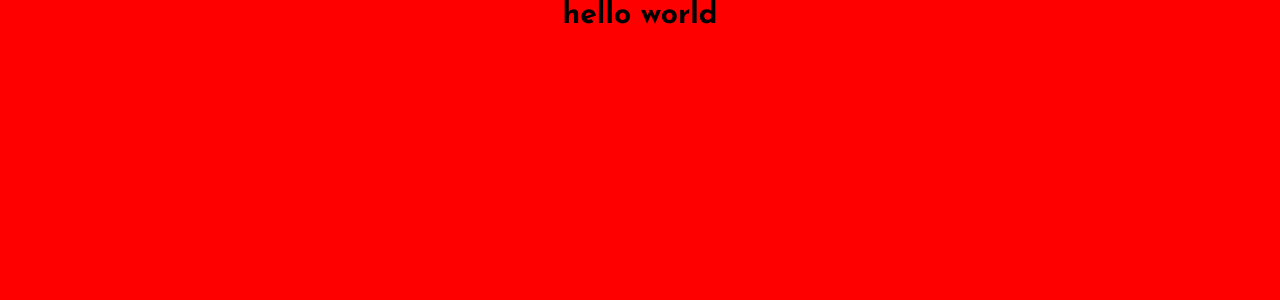
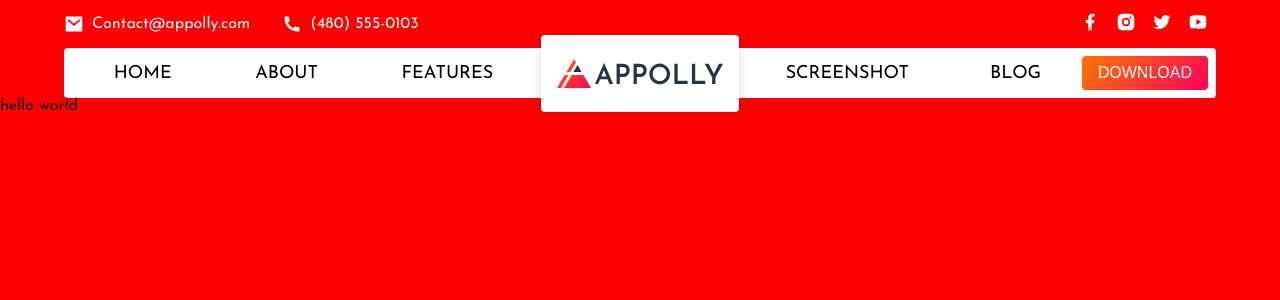
Before and after one commit to fernandohos/appolly, a Next.js app: page / in a window 1280 px wide. Shown: the top 300 px of the page. Built offline with nearby package versions, Linux system fonts and the light colour scheme.

Commit message:
:sparkles: add header component

```diff
--- /dev/null
+++ b/app/_components/Header/index.jsx
@@ -0,0 +1,36 @@
+import styles from "./styles.module.css";
+import logo from "@public/logo.svg";
+import Image from "next/image";
+import Link from "next/link";
+import { ContactHeader } from "./ContactHeader";
+
+export function Header() {
+  return (
+    <header className={styles.headerContainer}>
+      <ContactHeader />
+      <div className={styles.header}>
+        <button className={styles.hamburgerMenu} type="button">
+          <div></div>
+          <div></div>
+          <div></div>
+        </button>
+        <ul className={styles.menu}>
+          <li className={styles.desktopOnly}>Home</li>
+          <li>About</li>
+          <li>Features</li>
+        </ul>
+        <Link className={styles.logoContainer} href="/">
+          <Image src={logo} width={166} height={29} alt="apolly logo" />
+        </Link>
+        <div className={styles.logoSpacer}></div>
+        <ul className={styles.menu}>
+          <li>Screenshot</li>
+          <li>Blog</li>
+          <li className={`${styles.desktopOnly} ${styles.noMargin}`}>
+            <button className={styles.downloadButton}>Download</button>
+          </li>
+        </ul>
+      </div>
+    </header>
+  );
+}
--- /dev/null
+++ b/app/_components/Header/styles.module.css
@@ -0,0 +1,104 @@
+.headerContainer {
+  width: 90vw;
+  max-width: 130rem;
+  margin: auto;
+}
+
+.header {
+  display: flex;
+  background-color: var(--white);
+  padding: .8rem;
+  border-radius: .4rem;
+  align-items: center;
+  justify-content: space-between;
+  width: 100%;
+  margin-top: 3.2rem;
+  height: 5rem;
+}
+
+.menu {
+  display: none;
+  align-items: center;
+  list-style: none;
+  flex: 1;
+  width: 100%;
+  justify-content: space-evenly;
+}
+
+.hamburgerMenu {
+  display: flex;
+  flex-direction: column;
+  justify-content: space-between;
+  width: 3.2rem;
+  height: 3.2rem;
+  padding: .8rem .4rem;
+  background: none;
+  border: none;
+}
+
+.hamburgerMenu>div {
+  width: 2rem;
+  height: .2rem;
+  background: var(--blue_800);
+  border-radius: 3rem;
+}
+
+.menu li {
+  font-size: 1.8rem;
+  text-transform: uppercase;
+  margin: auto;
+}
+
+.desktopOnly {
+  display: none;
+}
+
+.logoContainer {
+  position: absolute;
+  display: grid;
+  place-items: center;
+  left: 50%;
+  transform: translateX(-50%);
+  background: var(--white);
+  box-shadow: 0px 1px 10px #0002;
+  border-radius: .4rem;
+  padding: 2.4rem 1.6rem;
+}
+
+.downloadButton {
+  background: var(--gradient);
+  color: var(--white);
+  border: none;
+  padding: .8rem 1.6rem;
+  text-transform: uppercase;
+  border-radius: .4rem;
+  cursor: pointer;
+}
+
+.logoSpacer {
+  width: 21rem;
+}
+
+.menu li.noMargin {
+  margin: 0;
+}
+
+@media (min-width: 768px) {
+  .header {
+    margin-top: 0;
+  }
+
+  .hamburgerMenu {
+    display: none;
+  }
+
+  .menu {
+    display: flex;
+  }
+}
+
+@media (min-width: 1024px) {
+  .desktopOnly {
+    display: block;
+  }
+}
--- a/app/page.js
+++ b/app/page.js
@@ -1,5 +1,11 @@
 import styles from "./page.module.css";
+import { Header } from "@components/Header";
 
 export default function Home() {
-  return <h1 className={styles.helloWorld}>hello world</h1>;
+  return (
+    <main>
+      <Header />
+      hello world
+    </main>
+  );
 }
```
